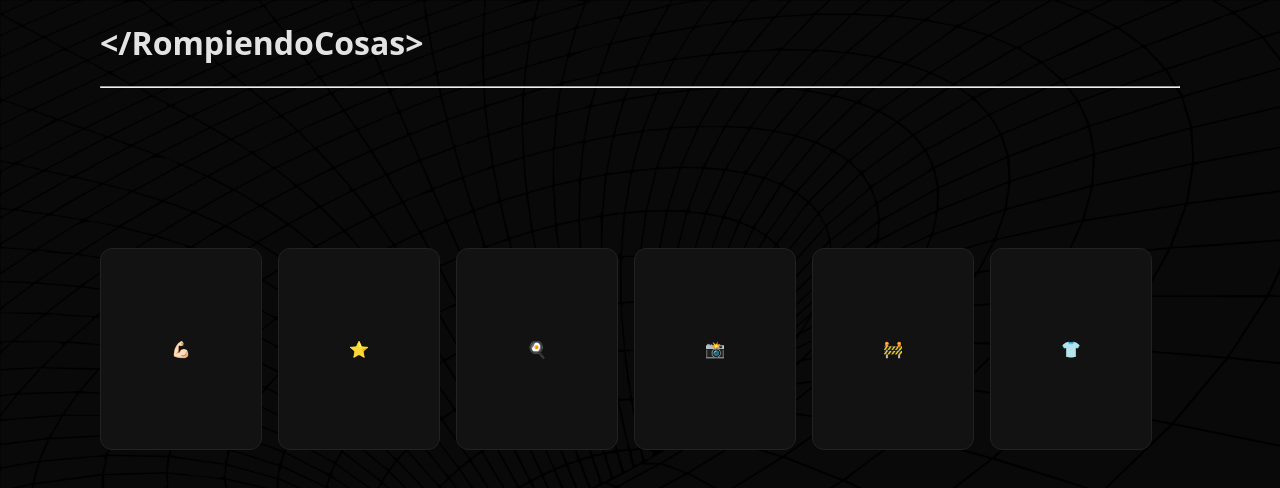
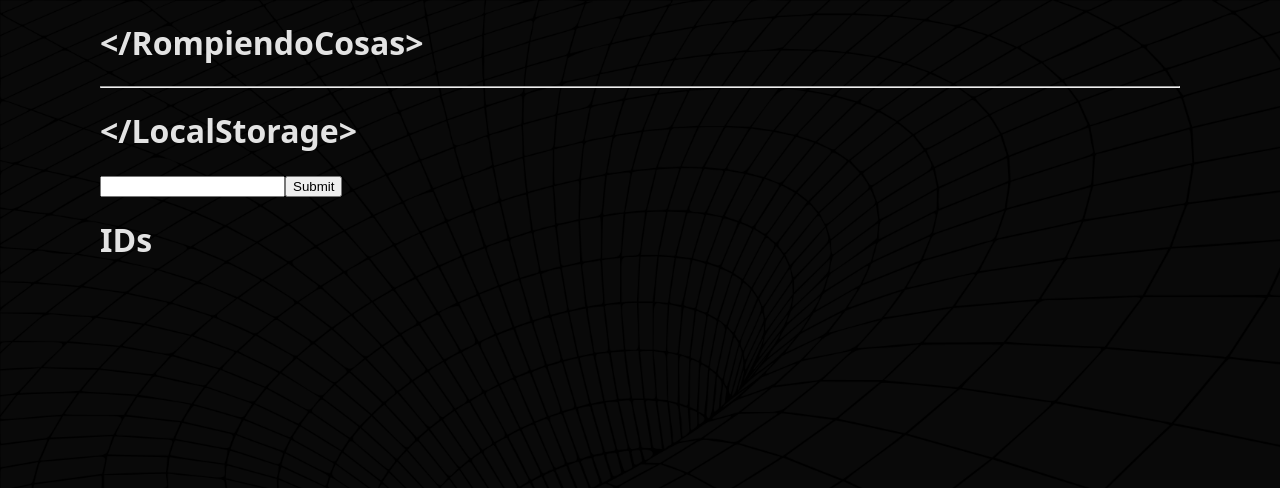
Before and after one commit to MrRedu/rompiendo-react, a React (Vite) app: page / in a window 1280 px wide. Shown: the top 488 px of the page. Built offline with nearby package versions, Linux system fonts and the light colour scheme.

Commit message:
LocalStorage with useState

```diff
--- a/src/App.jsx
+++ b/src/App.jsx
@@ -2,10 +2,10 @@
 // import { MapDrillingSeparate } from './components/map-drilling/separate/MapDrillingSeparate'
 // import { ToDoList } from './components/todo-list/ToDoList'
 // import { ContextApp } from './components/context/ContextApp'
-// import { LocalStorage } from './components/local-storage/LocalStorage'
+import { LocalStorage } from './components/local-storage/LocalStorage'
 // import { CobeComponent } from './components/cobe/CobeComponent'
-
-import { CardSpotlight } from './components/card-spotlight/CardSpotlight'
+// import { CardSpotlight } from './components/card-spotlight/CardSpotlight'
+// import { ReactSelectSearch } from "./components/react-select-search/ReactSelectSearch"
 
 export const App = () => {
   return (
@@ -16,9 +16,9 @@ export const App = () => {
       {/* <MapDrillingSeparate /> */}
       {/* <ToDoList /> */}
       {/* <ContextApp /> */}
-      {/* <LocalStorage /> */}
+      <LocalStorage />
       {/* <CobeComponent /> */}
-      <div
+      {/* <div
         style={{
           display: 'flex',
           gap: '1rem',
@@ -32,7 +32,8 @@ export const App = () => {
         <CardSpotlight>📸</CardSpotlight>
         <CardSpotlight>🚧</CardSpotlight>
         <CardSpotlight>👕</CardSpotlight>
-      </div>
+      </div> */}
+      {/* <ReactSelectSearch /> */}
     </>
   )
 }
--- a/src/components/local-storage/LocalStorage.jsx
+++ b/src/components/local-storage/LocalStorage.jsx
@@ -1,67 +1,67 @@
+import propTypes from 'prop-types'
 import { useState } from 'react'
 
-const Users = () => {
-  const myStorage = window.localStorage
-  const users = JSON.parse(myStorage.getItem('users'))
-
+const IDs = ({ ids }) => {
   return (
     <>
-      <h1>Users</h1>
-      <ul>{users && users.map(user => <li key={user.id}>{user.name}</li>)}</ul>
+      <h1>IDs</h1>
+      <ul>{ids && ids.map(id => <li key={id}>{id}</li>)}</ul>
     </>
   )
 }
 
 export const LocalStorage = () => {
-  const myStorage = window.localStorage
-
-  const [name, setName] = useState('')
+  const [text, setText] = useState('')
 
   const handleChange = e => {
     e.preventDefault()
-    setName(e.target.value)
+    setText(e.target.value)
   }
 
   const handleSubmit = e => {
     e.preventDefault()
+    establecerStorage(text)
+    setText('')
+  }
 
-    const user = {
-      id: Math.random(),
-      name,
-      email: 'a@b.com',
+  const [storage, setStorage] = useState(() => {
+    try {
+      const item = localStorage.getItem('idGif')
+      return item ? JSON.parse(item) : []
+    } catch (error) {
+      console.error(error)
+      return []
+    }
+  })
+
+  const establecerStorage = text => {
+    const actualLocalStorage = JSON.parse(localStorage.getItem('idGif'))
+
+    if (!actualLocalStorage) {
+      localStorage.setItem('idGif', JSON.stringify([text]))
+      setStorage(prev => [text, ...prev])
+      return
     }
 
-    if (myStorage.length === 0) {
-      // Si el storage esta vacío, creamos el primer usuario dentro de un Array
-      myStorage.setItem('users', JSON.stringify([user]))
-    } else {
-      // Si el storage tiene elementos, agregamos el nuevo usuario
-
-      // Obtenemos el item 'users' del storage, lo parseamos para que se pueda leer como un array de objetos
-      const users = JSON.parse(myStorage.getItem('users'))
-      // Agregamos el nuevo usuario
-      users.push(user)
-      // Guardamos el array de usuarios en el storage con el nuevo valor; el array fue convertido a un string con JSON.stringify
-      myStorage.setItem('users', JSON.stringify(users))
-    }
-
-    setName('')
+    const arrayConElNuevo = [text, ...actualLocalStorage]
+    localStorage.setItem('idGif', JSON.stringify(arrayConElNuevo))
+    setStorage(prev => [text, ...prev])
   }
-
-  // console.log(JSON.parse(myStorage.getItem('users')))
-  // myStorage.clear()
 
   return (
     <>
       <h1>{`</LocalStorage>`}</h1>
       <form action="" onSubmit={handleSubmit}>
-        <input type="text" value={name} name="name" onChange={handleChange} />
+        <input type="text" value={text} name="name" onChange={handleChange} />
         <button type="submit" onClick={handleSubmit}>
           Submit
         </button>
       </form>
 
-      <Users />
+      <IDs ids={storage} />
     </>
   )
 }
+IDs.propTypes = {
+  ids: propTypes.array,
+}
```
